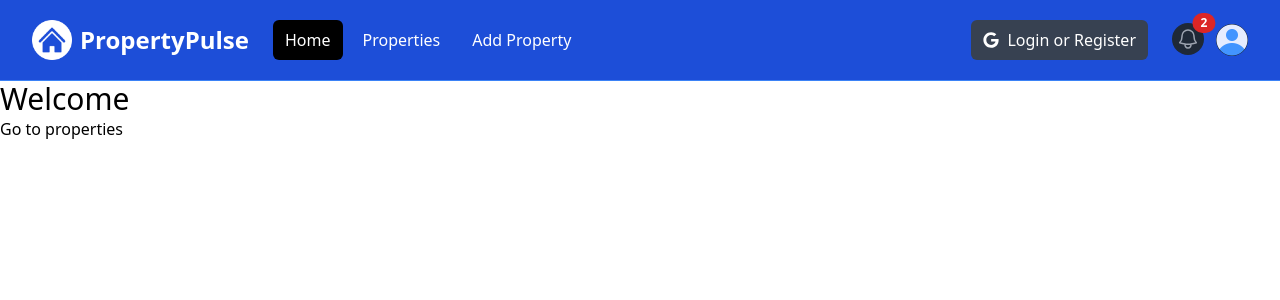
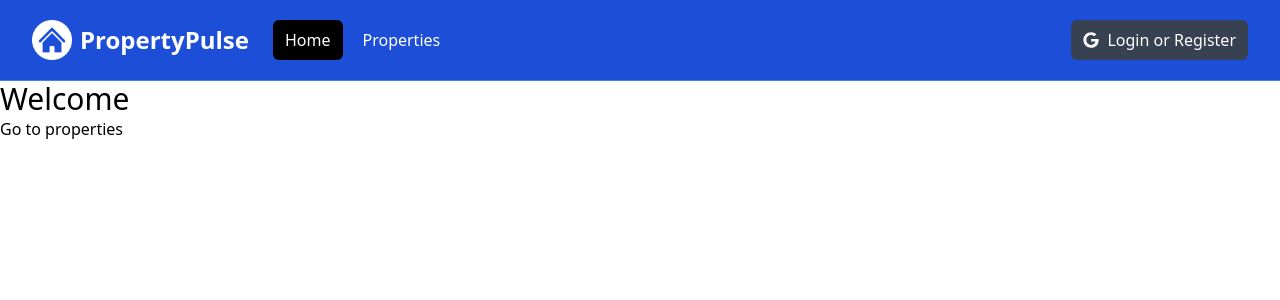
Before and after one commit to satyajitgiram/rent-rover, a Next.js app: page / in a window 1280 px wide. Shown: the top 300 px of the page. Built offline with nearby package versions, Linux system fonts and the light colour scheme.

Commit message:
added active links & conditional rendering

```diff
--- a/components/Navbar.jsx
+++ b/components/Navbar.jsx
@@ -1,5 +1,6 @@
 "use client";
 import { useState } from "react";
+import { usePathname } from "next/navigation";
 import Image from "next/image";
 import logo from "@/assets/images/logo-white.png";
 import profileDefault from "@/assets/images/profile.png";
@@ -9,6 +10,9 @@
 const Navbar = () => {
   const [isMobileMenuOpen, setIsMobileMenuOpen] = useState(false);
   const [isProfileMenuOpen, setIsProfileMenuOpen] = useState(false);
+  const [ isLoggedIn, setIsLoggedIn] = useState(false);
+  const pathname = usePathname();
+
 
   return (
     <nav className="bg-blue-700 border-b border-blue-500">
@@ -57,27 +61,31 @@
               <div className="flex space-x-2">
                 <Link
                   href="/"
-                  className="text-white bg-black hover:bg-gray-900 hover:text-white rounded-md px-3 py-2"
+                  className={`${pathname === '/' ? 'bg-black':''} text-white hover:bg-gray-900 hover:text-white rounded-md px-3 py-2`}
                 >
                   Home
                 </Link>
                 <Link
                   href="/properties"
-                  className="text-white hover:bg-gray-900 hover:text-white rounded-md px-3 py-2"
+                  className={`${pathname === '/properties' ? 'bg-black':''} text-white hover:bg-gray-900 hover:text-white rounded-md px-3 py-2`}
                 >
                   Properties
                 </Link>
+                {isLoggedIn &&
                     <Link
                     href="/properties/add"
-                  className="text-white hover:bg-gray-900 hover:text-white rounded-md px-3 py-2"
+                    className={`${pathname === '/properties/add' ? 'bg-black':''} text-white hover:bg-gray-900 hover:text-white rounded-md px-3 py-2`}
                     >
                     Add Property
                     </Link>
+                }
+
               </div>
             </div>
           </div>
 
           {/* <!-- Right Side Menu (Logged Out) --> */}
+          {!isLoggedIn &&
             <div className="hidden md:block md:ml-6">
                 <div className="flex items-center">
                 <button className="flex items-center text-white bg-gray-700 hover:bg-gray-900 hover:text-white rounded-md px-3 py-2">
@@ -86,8 +94,10 @@
                 </button>
                 </div>
             </div>
+            }
 
           {/* <!-- Right Side Menu (Logged In) --> */}
+          {isLoggedIn &&
           <div className="absolute inset-y-0 right-0 flex items-center pr-2 md:static md:inset-auto md:ml-6 md:pr-0">
             <a href="messages.html" className="relative group">
               <button
@@ -179,6 +189,7 @@
               )}
             </div>
           </div>
+          }
         </div>
       </div>
 
@@ -188,26 +199,33 @@
           <div className="space-y-1 px-2 pb-3 pt-2">
             <Link
               href="/"
-              className="bg-gray-900 text-white block rounded-md px-3 py-2 text-base font-medium"
+              className={`${pathname === '/' ? 'bg-gray-900':''} text-white block rounded-md px-3 py-2 text-base font-medium`}
             >
               Home
             </Link>
             <Link
               href="/properties"
-              className="text-gray-300 hover:bg-gray-700 hover:text-white block rounded-md px-3 py-2 text-base font-medium"
+              className={`${pathname === '/properties' ? 'bg-gray-900':''} text-white block rounded-md px-3 py-2 text-base font-medium`}
             >
               Properties
             </Link>
+
+            {isLoggedIn &&
             <Link
               href="/properties/add"
-              className="text-gray-300 hover:bg-gray-700 hover:text-white block rounded-md px-3 py-2 text-base font-medium"
+              className={`${pathname === '/properties/add' ? 'bg-gray-900':''} text-white block rounded-md px-3 py-2 text-base font-medium`}
             >
               Add Property
             </Link>
+            }
+
+            {!isLoggedIn && (
                 <button className="flex items-center text-white bg-gray-700 hover:bg-gray-900 hover:text-white rounded-md px-3 py-2 my-4">
                     <FaGoogle className="text-white mr-2"></FaGoogle>
                     <span>Login or Register</span>
                 </button>
+            )}
+
           </div>
         </div>
       )}
```
Lines whose indentation alone changed are shown as unchanged.
